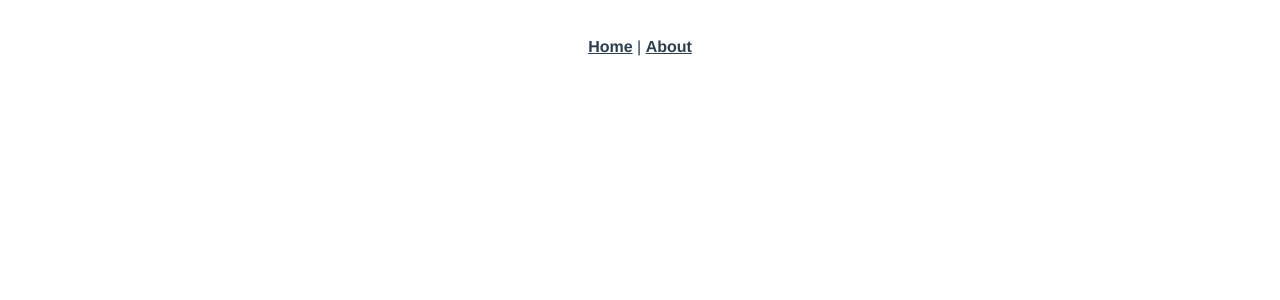
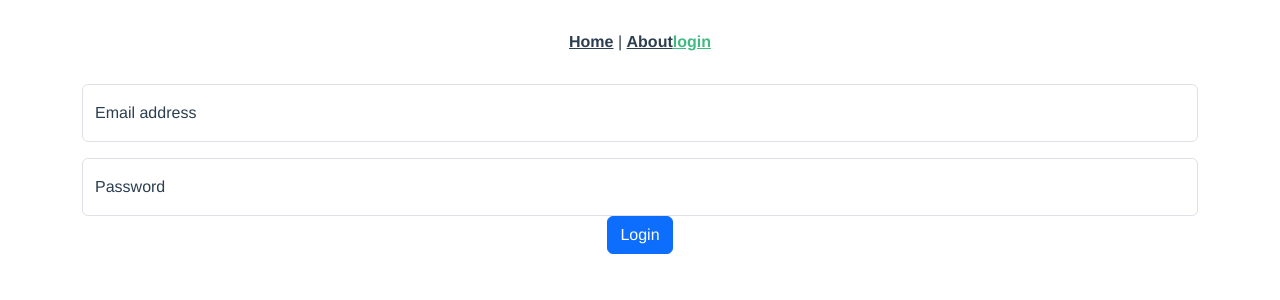
Before and after one commit to illuminator98/easytranslate, a Vue app: page /login in a window 1280 px wide. Before the commit this address had no page. Shown: the top 300 px of the page. Built offline with nearby package versions, Linux system fonts and the light colour scheme.

Commit message:
first commit

```diff
--- a/package.json
+++ b/package.json
@@ -8,6 +8,9 @@
     "lint": "vue-cli-service lint"
   },
   "dependencies": {
+    "@popperjs/core": "^2.11.6",
+    "axios": "^1.3.4",
+    "bootstrap": "^5.3.0-alpha1",
     "core-js": "^3.8.3",
     "vue": "^3.2.13",
     "vue-router": "^4.0.3",
--- a/src/App.vue
+++ b/src/App.vue
@@ -2,6 +2,7 @@
   <nav>
     <router-link to="/">Home</router-link> |
     <router-link to="/about">About</router-link>
+    <router-link to="/login">login</router-link>
   </nav>
   <router-view/>
 </template>
--- a/src/main.js
+++ b/src/main.js
@@ -2,5 +2,8 @@ import { createApp } from 'vue'
 import App from './App.vue'
 import router from './router'
 import store from './store'
+import 'bootstrap/dist/css/bootstrap.css'
 
 createApp(App).use(store).use(router).mount('#app')
+
+import 'bootstrap/dist/js/bootstrap.js'
--- a/src/router/index.js
+++ b/src/router/index.js
@@ -1,11 +1,17 @@
 import { createRouter, createWebHistory } from 'vue-router'
 import HomeView from '../views/HomeView.vue'
+import LoginView from '../views/LoginView'
 
 const routes = [
   {
     path: '/',
     name: 'home',
     component: HomeView
+  },
+  {
+    path: '/login',
+    name: 'login',
+    component: LoginView
   },
   {
     path: '/about',
--- a/src/store/index.js
+++ b/src/store/index.js
@@ -6,6 +6,9 @@ export default createStore({
   getters: {
   },
   mutations: {
+
+
+
   },
   actions: {
   },
--- /dev/null
+++ b/src/views/LoginView.vue
@@ -0,0 +1,54 @@
+<template>
+
+
+<div class="container">
+<div class="form-floating mb-3">
+  <input v-model="username" type="email" class="form-control" id="floatingInput" placeholder="name@example.com">
+  <label for="floatingInput">Email address</label>
+</div>
+<div class="form-floating">
+  <input v-model="password" type="password" class="form-control" id="floatingPassword" placeholder="Password">
+  <label for="floatingPassword">Password</label>
+  <button @click="login" class="btn btn-primary">Login</button>
+</div>
+</div>
+
+</template>
+
+
+<script>
+export default {
+    data() {
+        return {
+            username:'',
+            password:''
+        }
+        },
+
+methods: {
+     async login() {
+        const requestData = {
+            username:this.username,
+            password:this.password,
+            client_id: "bfd59cd6-001c-410b-98a6-9dc5436fbb22",
+            client_secret: "mLKI6WyRJ7pKOeq7jzxvt5Ad8UBkeY2ofpJzxIwA",
+            grant_type : "password"
+        }
+        const response = await fetch('https://api.platform.sandbox.easytranslate.com/oauth/token', {
+            method:'POST',
+            headers: {
+                'content-type': 'application/json',
+            },
+            body: JSON.stringify(requestData)
+        })
+         const responseData = await response.json()
+			localStorage.setItem('token', responseData.token)
+			this.$router.push({name: 'home'})
+    }
+
+
+    }
+
+}
+
+</script>
```
Also changed, not shown: 1 other file (tests, documents, lock files or other folders).
